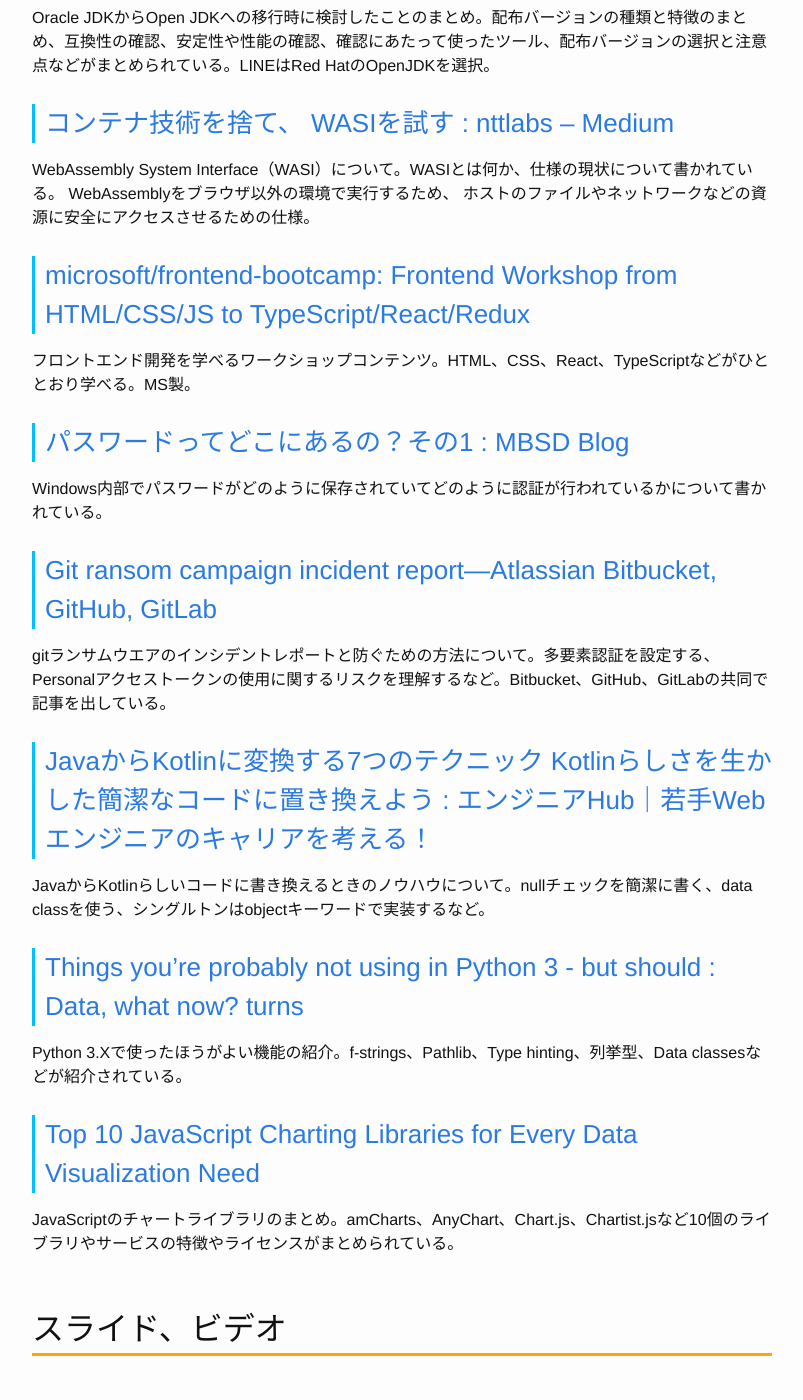
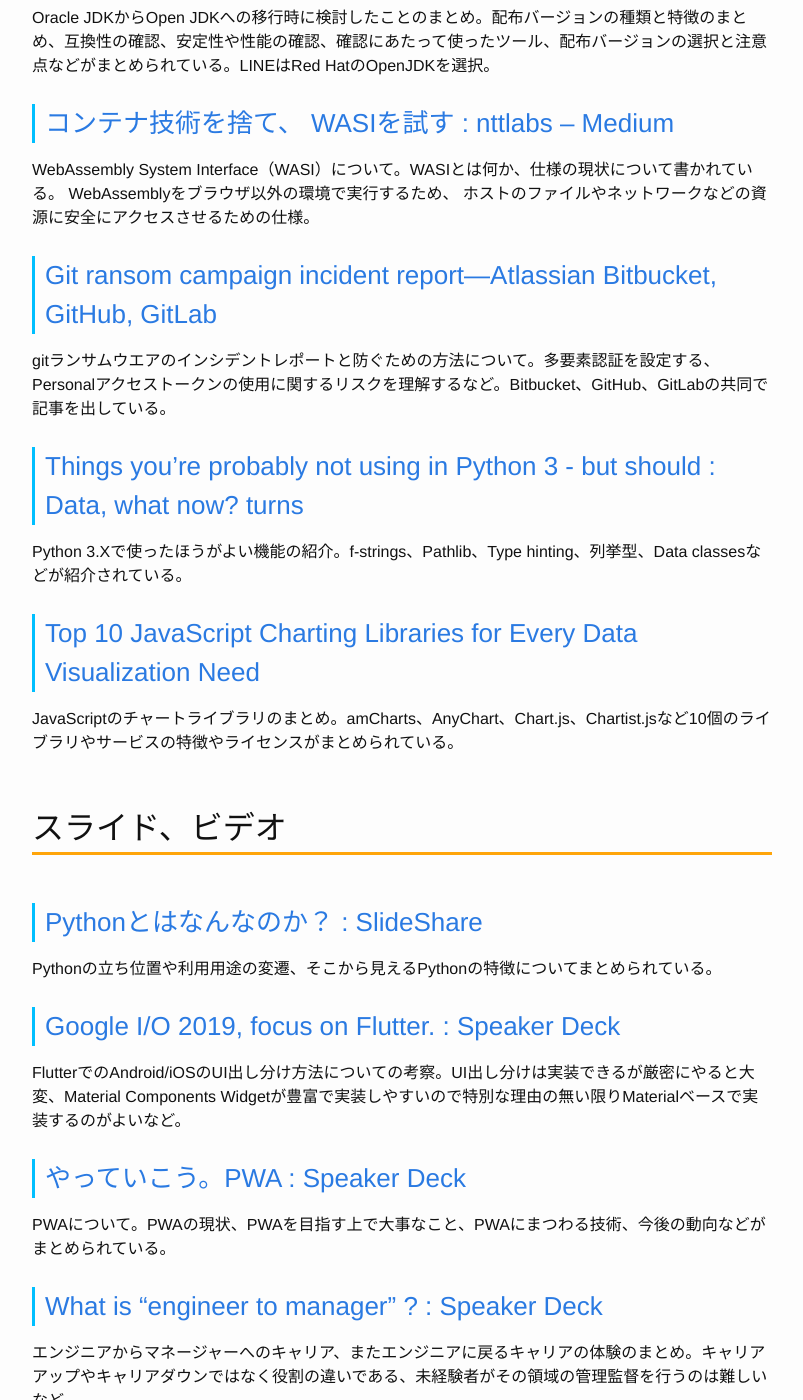
Before and after one commit to Gather-Tech/Gather-Tech.github.io, a Jekyll site: the page built from _posts/2019/2019-05-20-Gather151.md, in a window 1280 px wide and 1400 px high, scrolled down 2635 px. Shown: the whole window, without its empty margins (238-1041 px from the left). Built offline with Jekyll 4.4.1, drawn with Linux system fonts in a browser that asks for light colours; comment, search, counter and statistics services are not loaded; some of the changed text lies outside the part shown.

Commit message:
Reduced articles

```diff
--- a/_posts/2019/2019-05-20-Gather151.md
+++ b/_posts/2019/2019-05-20-Gather151.md
@@ -68,21 +68,9 @@
 
 WebAssembly System Interface（WASI）について。WASIとは何か、仕様の現状について書かれている。 WebAssemblyをブラウザ以外の環境で実行するため、 ホストのファイルやネットワークなどの資源に安全にアクセスさせるための仕様。
 
-### [microsoft/frontend-bootcamp: Frontend Workshop from HTML/CSS/JS to TypeScript/React/Redux](https://github.com/microsoft/frontend-bootcamp)
-
-フロントエンド開発を学べるワークショップコンテンツ。HTML、CSS、React、TypeScriptなどがひととおり学べる。MS製。
-
-### [パスワードってどこにあるの？その1 : MBSD Blog](https://www.mbsd.jp/blog/20190514.html)
-
-Windows内部でパスワードがどのように保存されていてどのように認証が行われているかについて書かれている。
-
 ### [Git ransom campaign incident report—Atlassian Bitbucket, GitHub, GitLab](https://github.blog/2019-05-14-git-ransom-campaign-incident-report/)
 
 gitランサムウエアのインシデントレポートと防ぐための方法について。多要素認証を設定する、Personalアクセストークンの使用に関するリスクを理解するなど。Bitbucket、GitHub、GitLabの共同で記事を出している。
-
-### [JavaからKotlinに変換する7つのテクニック Kotlinらしさを生かした簡潔なコードに置き換えよう : エンジニアHub｜若手Webエンジニアのキャリアを考える！](https://employment.en-japan.com/engineerhub/entry/2019/05/14/103000)
-
-JavaからKotlinらしいコードに書き換えるときのノウハウについて。nullチェックを簡潔に書く、data classを使う、シングルトンはobjectキーワードで実装するなど。
 
 ### [Things you're probably not using in Python 3 - but should : Data, what now? turns](https://datawhatnow.com/things-you-are-probably-not-using-in-python-3-but-should/)
 
@@ -97,10 +85,6 @@
 ### [Pythonとはなんなのか？ : SlideShare](https://www.slideshare.net/shibats/python-144921719)
 
 Pythonの立ち位置や利用用途の変遷、そこから見えるPythonの特徴についてまとめられている。
-
-### [アルとAlgoliaと私 / alu_algolia : Speaker Deck](https://speakerdeck.com/vexus2/alu-algolia)
-
-検索エンジンサービスのAlgoliaについて。Firestoreとの共存のさせ方、Algoliaにどういったデータをのせるか、Algoliaの嬉しいところ・つらいところなどが書かれている。
 
 ### [Google I/O 2019, focus on Flutter. : Speaker Deck](https://speakerdeck.com/yumatan/google-io-2019)
 
```
